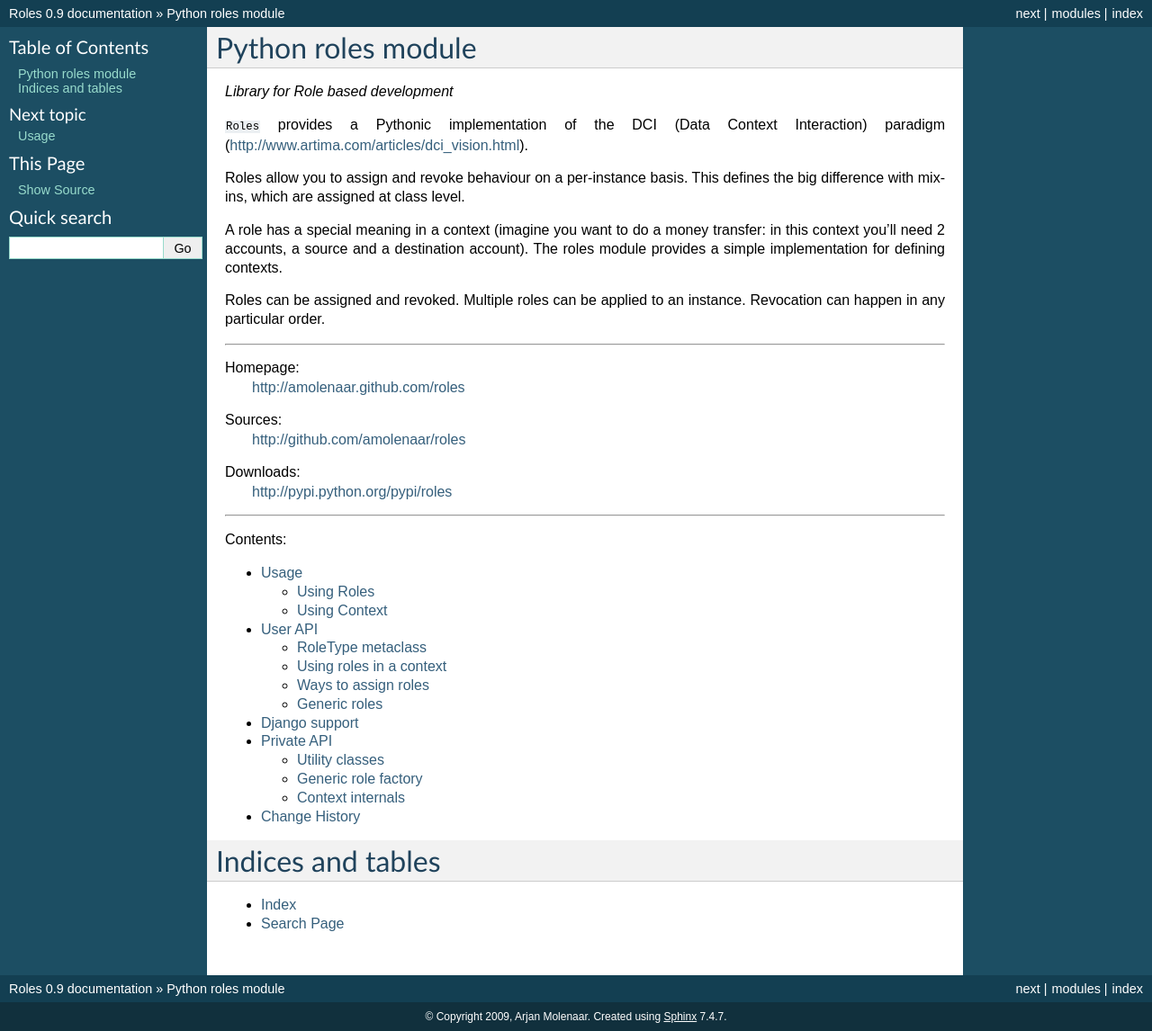
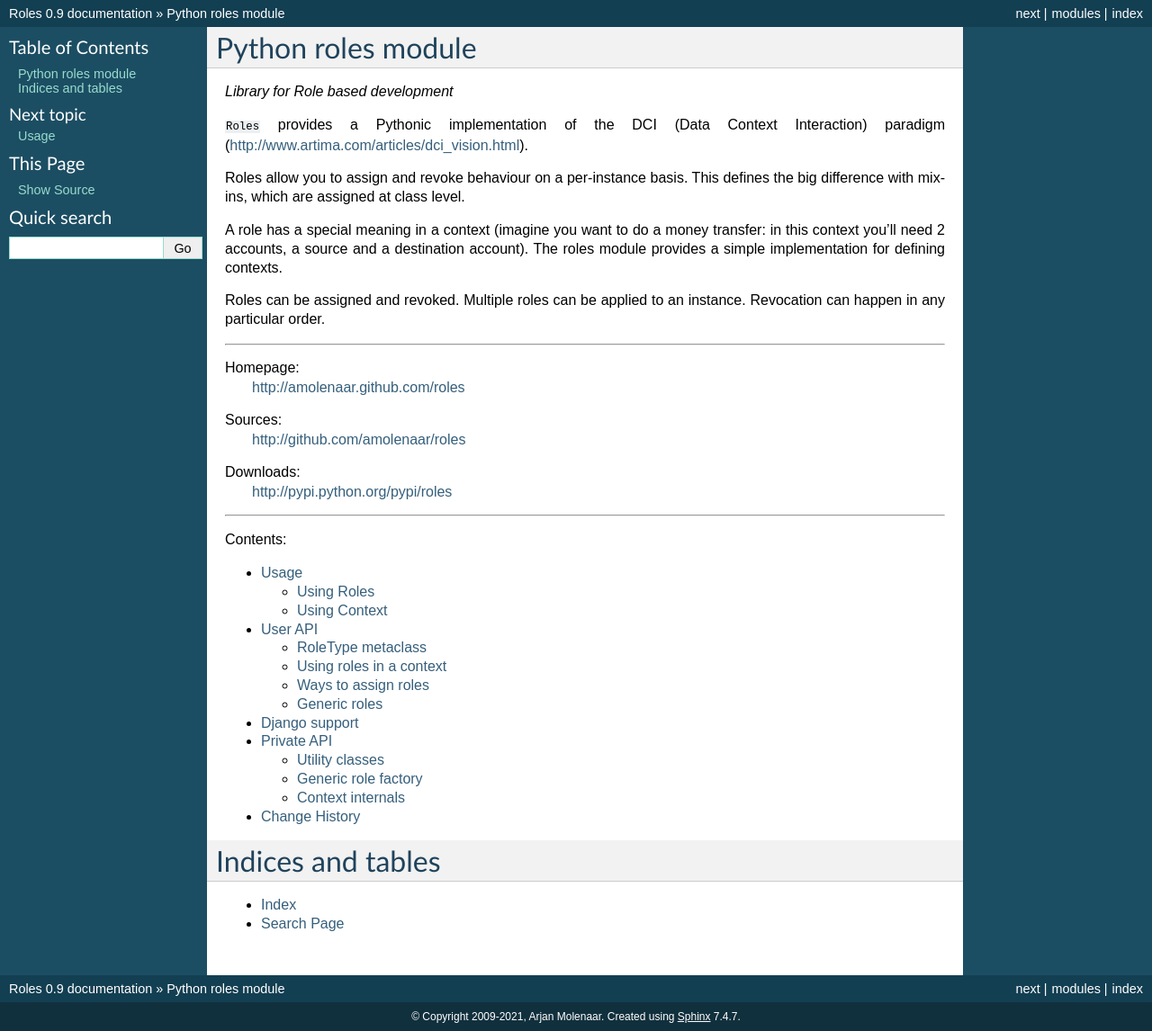
Before and after one commit to amolenaar/roles, a Sphinx documentation site: the page built from docs/index.txt, in a window 1280 px wide. Shown: the whole page at 90% size. Built offline with Sphinx 7.4.7, drawn with Linux system fonts in a browser that asks for light colours.

```diff
--- a/docs/conf.py
+++ b/docs/conf.py
@@ -54,7 +54,7 @@ master_doc = "index"
 
 # General information about the project.
 project = u"Roles"
-copyright = u"2009, Arjan Molenaar"
+copyright = u"2009-2021, Arjan Molenaar"
 
 # The language for content autogenerated by Sphinx. Refer to documentation
 # for a list of supported languages.
--- a/docs/usage.txt
+++ b/docs/usage.txt
@@ -23,9 +23,9 @@ particular role:
 Assign the role to the person:
 
 >>> Carpenter(person)				# doctest: +ELLIPSIS
-<Person+Carpenter object at 0x...>
+<__main__.Person+Carpenter object at 0x...>
 >>> person					# doctest: +ELLIPSIS
-<Person+Carpenter object at 0x...>
+<__main__.Person+Carpenter object at 0x...>
 
 The person is still a Person:
 
@@ -40,7 +40,7 @@ True
 To revoke a role from an instance do
 
 >>> Carpenter.revoke(person)			# doctest: +ELLIPSIS
-<Person object at 0x...>
+<__main__.Person object at 0x...>
 
 It is much more convenient, though, to apply roles only in a specific context:
 
--- a/pyproject.toml
+++ b/pyproject.toml
@@ -83,7 +83,7 @@ testpaths = [
     "test",
     "docs",
     ]
-# addopts = "--doctest-modules --doctest-glob='*.md'"
+addopts = "--doctest-modules --doctest-glob='*.md' --doctest-glob='*.txt'"
 
 [tool.isort]
 multi_line_output = 3
```
Also changed, not shown: 3 other files.
